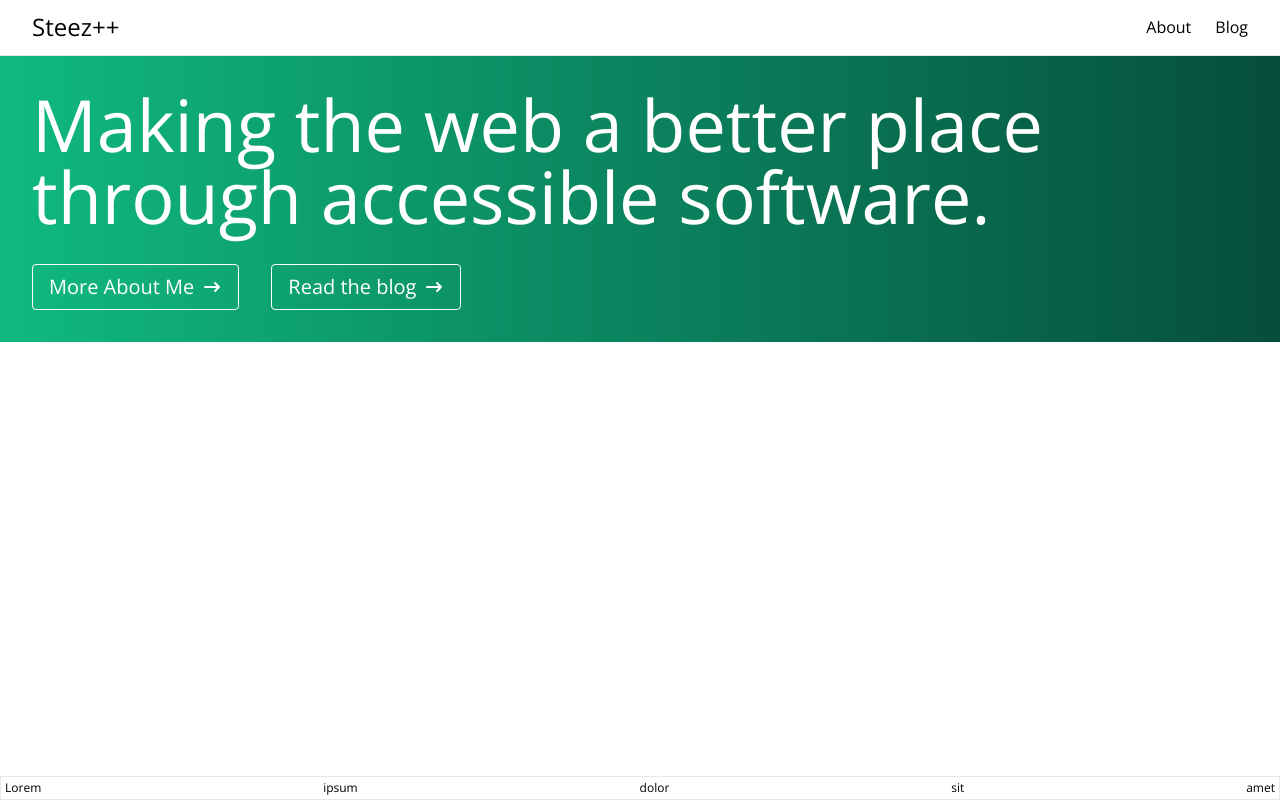
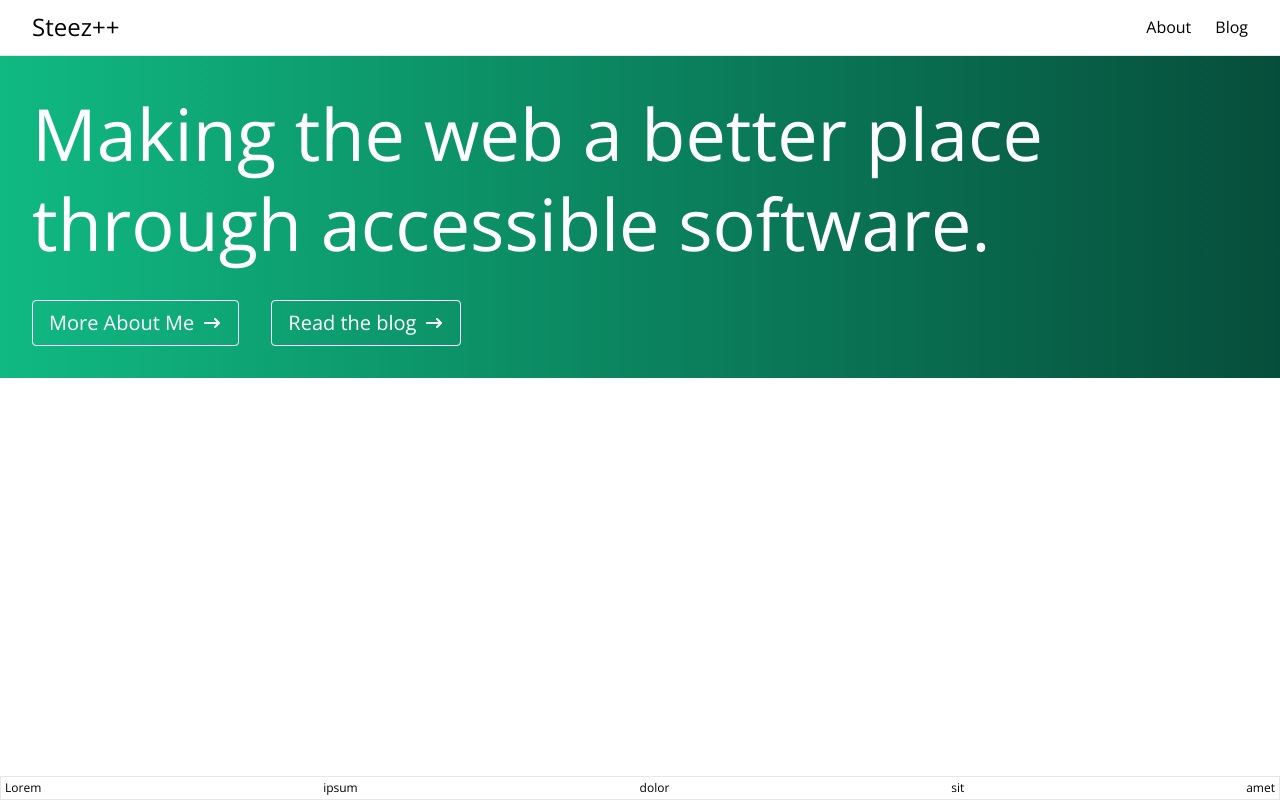
Before and after one commit to steezplusplus/Accessible-Web-Components, a Next.js app: page / in a window 1280 px wide. Built offline with nearby package versions, Linux system fonts and the light colour scheme.

Commit message:
style: increase line height in page headings

```diff
--- a/app/about/page.tsx
+++ b/app/about/page.tsx
@@ -4,7 +4,7 @@ export default function About() {
       <header className="bg-gradient-to-r from-blue-800 to-indigo-900">
         <ul className="flex flex-col gap-y-8 p-8">
           <li>
-            <h1 className="text-7xl text-white">
+            <h1 className="text-7xl leading-tight text-white">
               Hi, I&apos;m Jesse.
               <br />
               I&apos;m a software engineer
--- a/app/blog/page.tsx
+++ b/app/blog/page.tsx
@@ -13,10 +13,7 @@ export default async function Blog() {
       <header className="bg-gradient-to-r from-amber-500 to-pink-500">
         <ul className="flex flex-col gap-y-8 p-8">
           <li>
-            <h1 className="text-7xl text-white">Learn development with these articles</h1>
-          </li>
-          <li>
-            <h2 className="text-2xl text-white">Some other bullshit...</h2>
+            <h1 className="text-7xl leading-tight text-white">Learn a11y and frontend dev with these articles</h1>
           </li>
         </ul>
       </header>
--- a/app/page.tsx
+++ b/app/page.tsx
@@ -6,7 +6,7 @@ export default async function Home() {
       <header className="bg-gradient-to-r from-emerald-500 to-emerald-900">
         <ul className="flex flex-col gap-y-8 p-8">
           <li>
-            <h2 className="text-7xl text-white">Making the web a better place through accessible software.</h2>
+            <h2 className="text-7xl leading-tight text-white">Making the web a better place through accessible software.</h2>
           </li>
           <li>
             <ul className="flex flex-row items-center gap-x-8">
```
